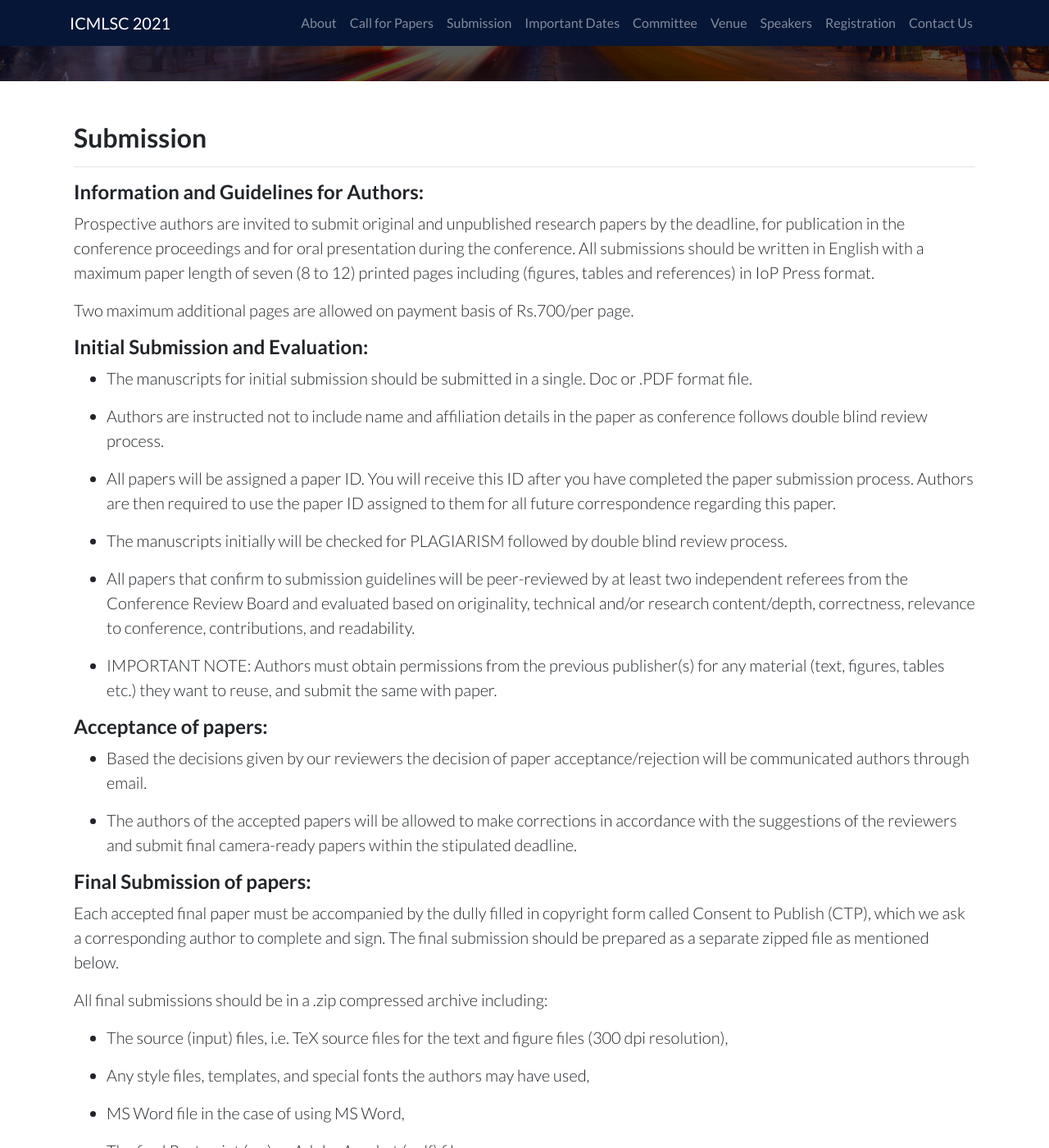
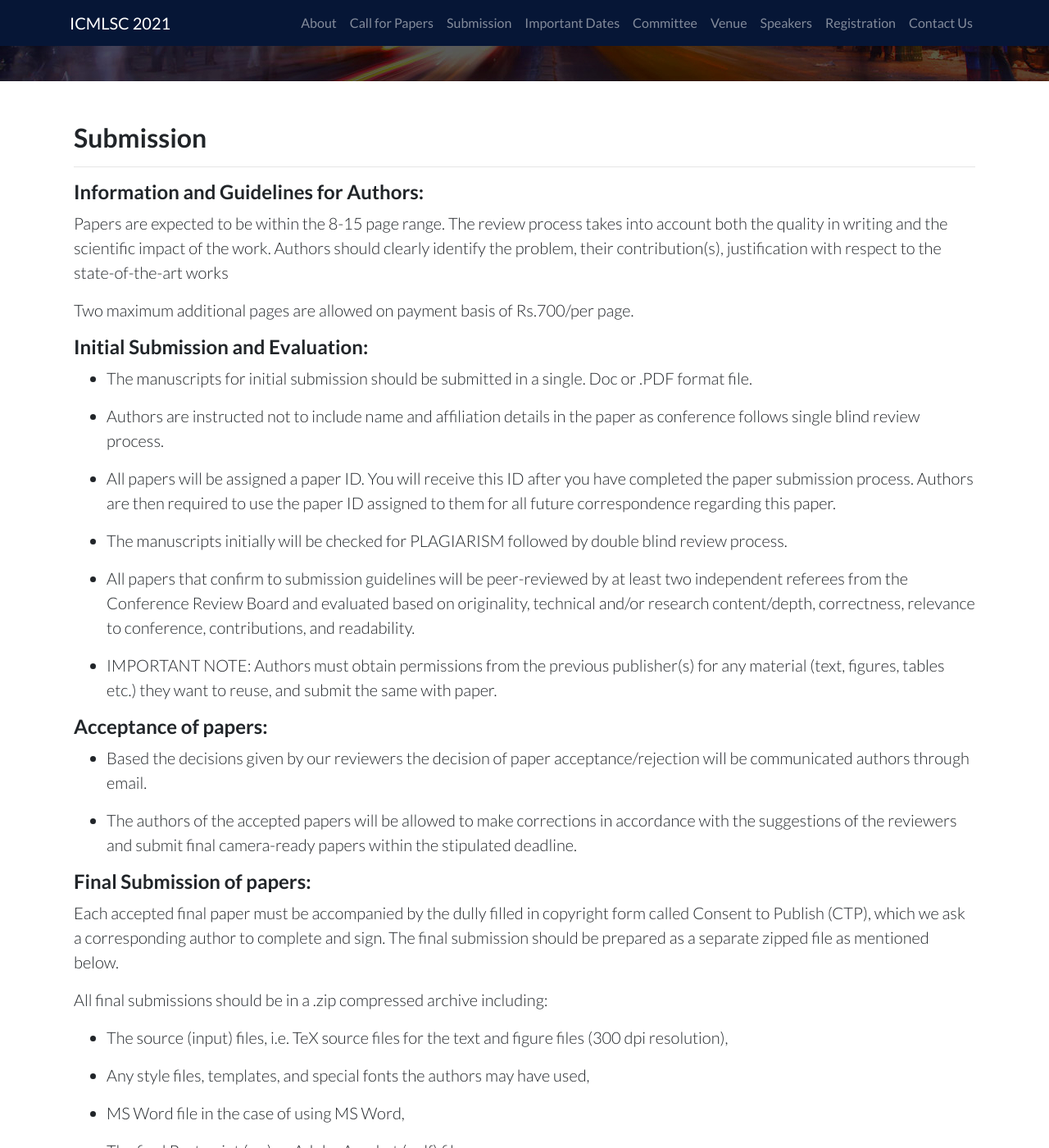
Before and after one commit to ieeevardhaman/icmlsc-website, a Jekyll site: the page built from pages/submission.md, in a window 1280 px wide and 1400 px high, scrolled down 557 px. Shown: the whole window at 82% size. Built offline with Jekyll 4.4.1, drawn with Linux system fonts in a browser that asks for light colours; our own code applies the rules of GitHub Pages for plain Markdown files; some of the changed text lies outside the part shown.

Commit message:
Update submission.md

```diff
--- a/pages/submission.md
+++ b/pages/submission.md
@@ -7,7 +7,7 @@
 
 #### Information and Guidelines for Authors:
 
-Prospective authors are invited to submit original and unpublished research papers by the deadline, for publication in the conference proceedings and for oral presentation during the conference. All submissions should be written in English with a maximum paper length of seven (8 to 12) printed pages including (figures, tables and references) in IoP Press format.
+Papers are expected to be within the 8-15 page range. The review process takes into account both the quality in writing and the scientific impact of the work. Authors should clearly identify the problem, their contribution(s), justification with respect to the state-of-the-art works
 
 Two maximum additional pages are allowed on payment basis of Rs.700/per page.
 
@@ -15,7 +15,7 @@
 
 - The manuscripts for initial submission should be submitted in a single. Doc or .PDF format file.
 
-- Authors are instructed not to include name and affiliation details in the paper as conference follows double blind review process.
+- Authors are instructed not to include name and affiliation details in the paper as conference follows single blind review process.
 
 - All papers will be assigned a paper ID. You will receive this ID after you have completed the paper submission process. Authors are then required to use the paper ID assigned to them for all future correspondence regarding this paper.
 
@@ -50,12 +50,8 @@
 
 #### Author Guidelines For Conference Proceedings
 
-
-
 #### Sample Article For Submission
 
-[Get Here](doc/Sample Article -for Reference.pdf)
+[Get Here](https://www.springer.com/gp/computer-science/lncs/conference-proceedings-guidelines)
 
-#### Paper Templete In Word
-
-[Get Here](doc/Paper template in word.doc)
+[Get Here](https://www.overleaf.com/latex/templates/springer-lecture-notes-in-computer-science/kzwwpvhwnvfj#.WuA4JS5uZpi)
```
